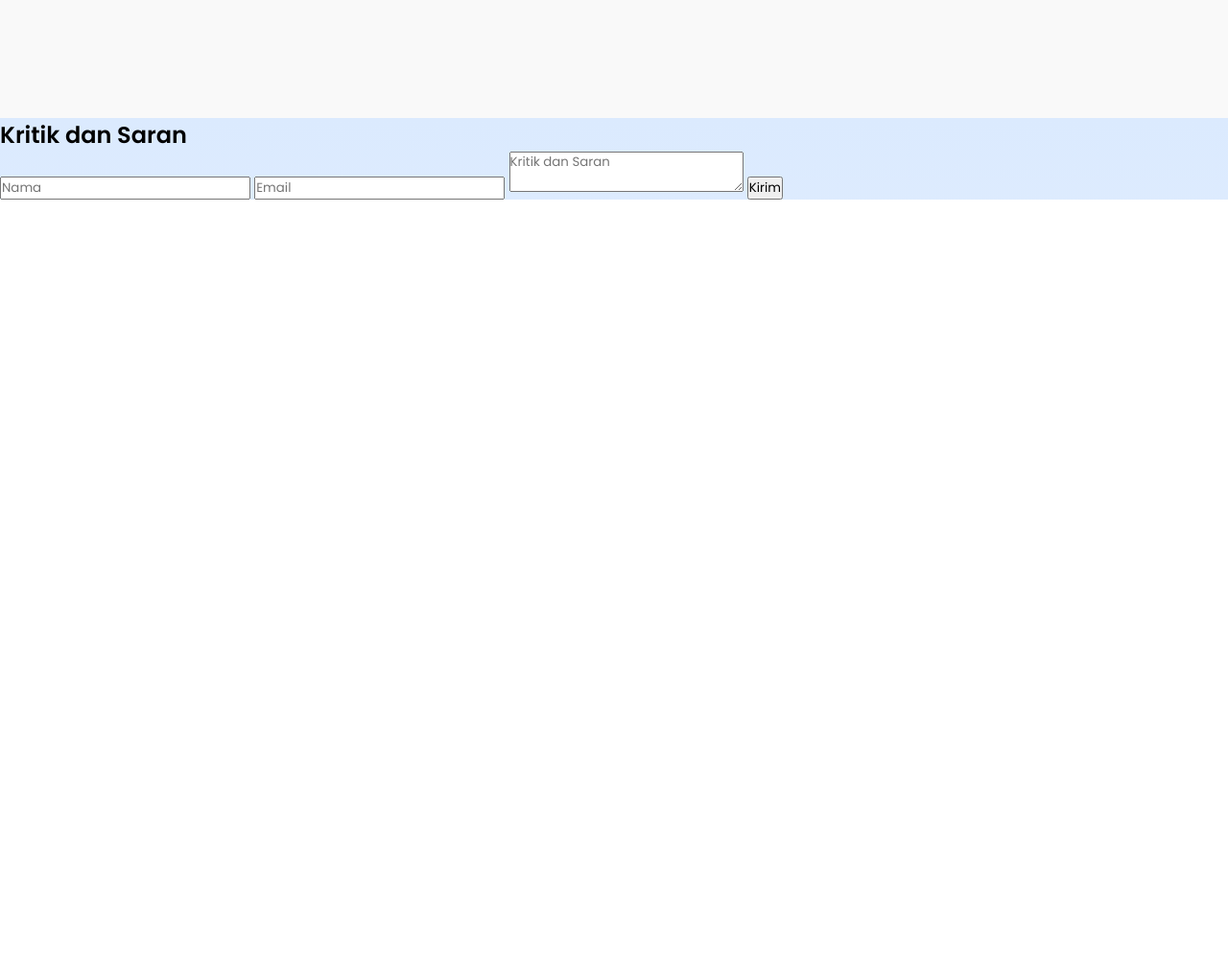
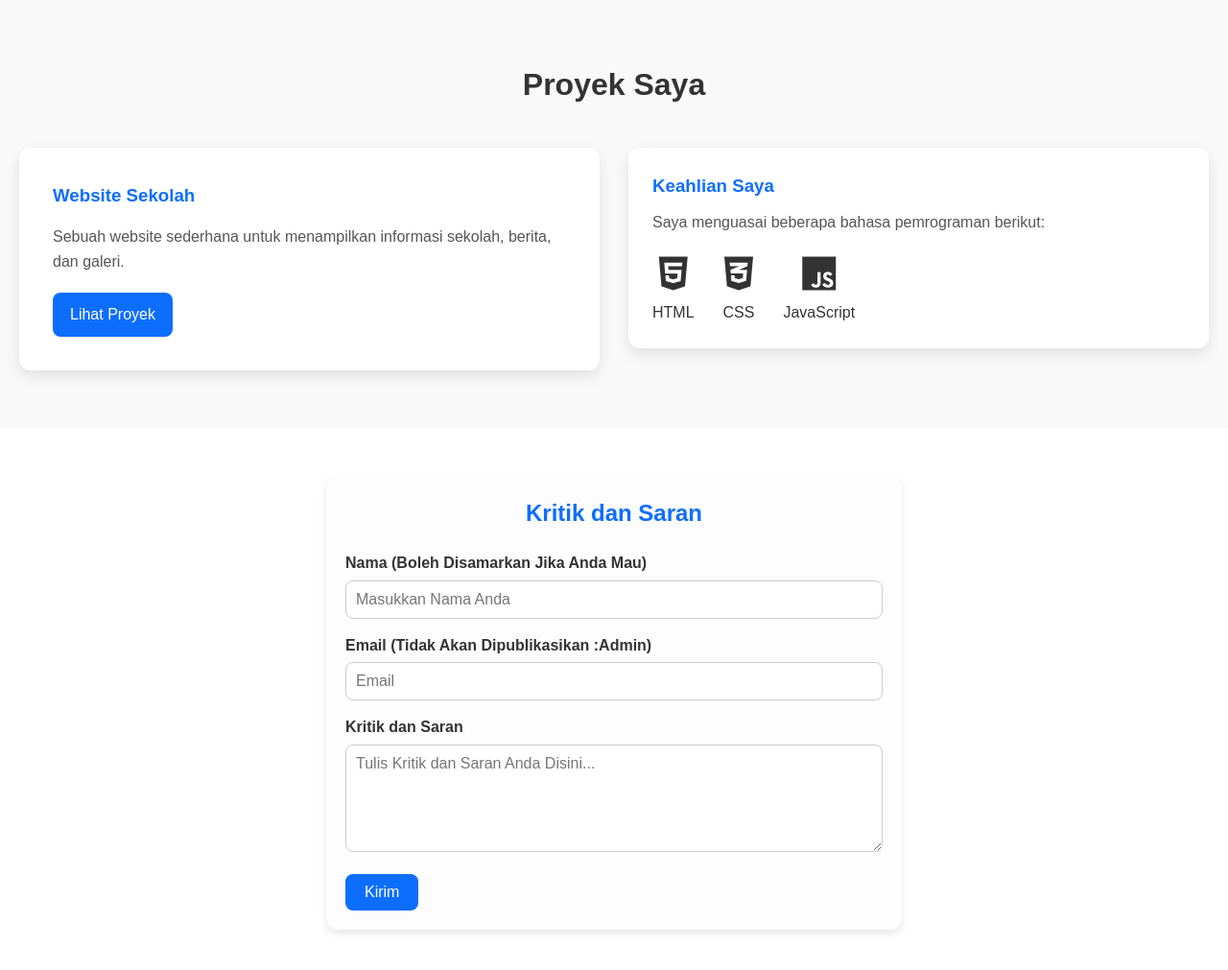
Before and after one commit to Symphony08/portofolio-Akmal, a plain HTML site: page index.html in a window 1280 px wide. Shown: the part 1477-2488 px from the top of the page at 96% size. Before the commit the page ends 1685 px from the top, so only its background shows below. Drawn offline with nearby package versions, Linux system fonts and the light colour scheme.

Commit message:
Enhance website structure and styling: add FontAwesome, update navigation links, and improve project and feedback sections

```diff
--- a/assets/css/style.css
+++ b/assets/css/style.css
@@ -1,5 +1,103 @@
 /* Google Fonts - Poppins */
 @import url("https://fonts.googleapis.com/css2?family=Poppins:wght@300;400;500;600&display=swap");
+
+/* NAVBAR ----- RESPONSIF */
+  /* Reset dasar */
+  * {
+    margin: 0;
+    padding: 0;
+    box-sizing: border-box;
+    font-family: Poppins, sans-serif;
+  }
+  body {
+    height: 200vh; /* biar bisa di-scroll untuk demo */
+    background: linear-gradient(to bottom, #dbeafe, #fff);
+  }
+
+  /* === NAVBAR === */
+  .navbar {
+    position: fixed;
+    top: 0;
+    left: 0;
+    width: 100%;
+    padding: 15px 30px;
+    display: flex;
+    justify-content: center; /* menu di tengah */
+    align-items: center;
+    backdrop-filter: blur(10px); /* efek blur */
+    background: rgba(255, 255, 255, 0.6); /* putih semi-transparan */
+    z-index: 1000;
+  }
+  .nav-links {
+    list-style: none;
+    display: flex;
+    gap: 30px;
+  }
+  .nav-links li a {
+    text-decoration: none;
+    font-size: 18px;
+    color: #000;
+    transition: color 0.3s;
+  }
+  .nav-links li a:hover {
+    color: #0d6efd;
+  }
+
+  /* Hamburger (hidden di desktop) */
+  .hamburger {
+    display: none;
+    font-size: 26px;
+    cursor: pointer;
+    position: absolute;
+    right: 20px;
+    color: #000;
+  }
+
+  /* === SIDEBAR (untuk mobile) === */
+  .sidebar {
+    position: fixed;
+    top: 0;
+    left: -250px; /* sembunyi */
+    width: 250px;
+    height: 100%;
+    background: rgba(255, 255, 255, 0.95);
+    backdrop-filter: blur(10px);
+    padding-top: 60px;
+    transition: left 0.3s ease;
+    z-index: 999;
+  }
+  .sidebar ul {
+    list-style: none;
+    padding: 0;
+  }
+  .sidebar ul li {
+    margin: 20px 0;
+    text-align: center;
+  }
+  .sidebar ul li a {
+    text-decoration: none;
+    font-size: 20px;
+    color: #000;
+  }
+  .sidebar ul li a:hover {
+    color: #0d6efd;
+  }
+
+  /* Saat sidebar aktif */
+  .sidebar.active {
+    left: 0;
+  }
+
+  /* === RESPONSIVE === */
+  @media (max-width: 768px) {
+    .nav-links {
+      display: none; /* hide menu utama */
+    }
+    .hamburger {
+      display: block; /* tampilkan hamburger */
+    }
+  }
+
 
 /* Landing Page ----- PORTOFOLIO SEDERHANA */
   /* HOME */
@@ -55,9 +153,39 @@
     color: #fff;
   }
 
+  /* SWIPPER BUTTON CSS (HOME)*/
+  .nav-btn {
+    height: 50px;
+    width: 50px;
+    border-radius: 50%;
+    background: rgba(255, 255, 255, 0.3);
+  }
+  .nav-btn:hover {
+    background: rgba(255, 255, 255, 0.4);
+  }
+  .swiper-button-next {
+    right: 50px;
+  }
+  .swiper-button-prev {
+    left: 50px;
+  }
+  .nav-btn::before,
+  .nav-btn::after {
+    font-size: 25px;
+    color: #fff;
+  }
+  @media screen and (max-width: 768px) {
+    .nav-btn {
+      visibility: hidden;
+    }
+    .swiper-pagination-bullet {
+      visibility: visible;
+    }
+  }
+
   /* ABOUT ME */
   .landing {
-  height: 100vh;
+    height: 85vh;
     display: flex;
     align-items: center;
     justify-content: center;
@@ -124,139 +252,189 @@
   }
 
   /* KEAHLIAN & PROYEK SAYA */
+  .proyek-section {
+    padding: 60px 20px;
+    background: #f9f9f9;
+    font-family: "Poppins", sans-serif;
+  }
+  .proyek-section .section-title {
+    text-align: center;
+    font-size: 2rem;
+    font-weight: 700;
+    margin-bottom: 40px;
+    color: #333;
+  }
+  .content-wrapper {
+    display: grid;
+    grid-template-columns: 1fr 1fr;
+    gap: 30px;
+    align-items: start;
+  }
 
+  /* Card Proyek */
+  .proyek-card {
+    background: #fff;
+    border-radius: 12px;
+    padding: 35px;
+    box-shadow: 0 6px 15px rgba(0, 0, 0, 0.1);
+    transition: transform 0.3s ease;
+  }
+  .proyek-card:hover {
+    transform: translateY(-5px);
+  }
+  .proyek-card h3 {
+    margin-bottom: 15px;
+    color: #0d6efd;
+  }
+  .proyek-card p {
+    margin-bottom: 20px;
+    line-height: 1.6;
+    color: #555;
+  }
+  .btn-proyek {
+    display: inline-block;
+    padding: 10px 18px;
+    background: #0d6efd;
+    color: #fff;
+    border-radius: 8px;
+    text-decoration: none;
+    transition: background 0.3s ease;
+  }
+  .btn-proyek:hover {
+    background: #084298;
+  }
 
-/* SWIPPER BUTTON CSS */
-.nav-btn {
-  height: 50px;
-  width: 50px;
-  border-radius: 50%;
-  background: rgba(255, 255, 255, 0.3);
+  /* Skill List */
+  .skill-list {
+    background: #fff;
+    border-radius: 12px;
+    padding: 25px;
+    box-shadow: 0 6px 15px rgba(0, 0, 0, 0.1);
+    transition: transform 0.3s ease;
   }
-.nav-btn:hover {
-  background: rgba(255, 255, 255, 0.4);
+  .skill-list:hover {
+  transform: translateY(-5px);
   }
-.swiper-button-next {
-  right: 50px;
+  .skill-list h3 {
+    margin-bottom: 10px;
+    color: #0d6efd;
   }
-.swiper-button-prev {
-  left: 50px;
+  .skill-list p {
+    margin-bottom: 20px;
+    color: #555;
   }
-.nav-btn::before,
-.nav-btn::after {
-  font-size: 25px;
-  color: #fff;
+
+  /* icons */
+  .icons {
+    display: flex;          /* supaya ikon-ikon sejajar */
+    gap: 30px;              /* jarak antar ikon */
+    justify-content: flex-start; /* bisa juga center */
   }
-@media screen and (max-width: 768px) {
-  .nav-btn {
-    visibility: hidden;
+  .skill-item {
+    display: flex;
+    flex-direction: column; /* ikon di atas, teks di bawah */
+    align-items: center;
+    font-size: 1rem;
+    color: #333;
   }
-  .swiper-pagination-bullet {
-    visibility: visible;
+  .skill-item i {
+    font-size: 2.5rem;
+    margin-bottom: 8px;
+    transition: color 0.3s ease, transform 0.3s ease;
+  }
+  .skill-item i:hover {
+    color: #0d6efd;
+    transform: scale(1.2);
+  }
+
+  /* Responsif untuk HP */
+  @media (max-width: 768px) {
+    .content-wrapper {
+      grid-template-columns: 1fr;
     }
   }
 
-/* NAVBAR ----- RESPONSIF */
-/* Reset dasar */
+  /* KRITIK dan SARAN */
+  /* Reset sederhana */
   * {
     margin: 0;
     padding: 0;
     box-sizing: border-box;
+    font-family: Arial, sans-serif;
+  }
+  body {
+    background-color: #f9f9f9;
+    color: #333;
+    line-height: 1.6;
+  }
+  /* Section Kritik & Saran */
+  .kritik-saran {
+    padding: 50px 20px;
+    background: #fff;
+  }
+  .kritik-saran-container {
+    max-width: 600px;
+    margin: 0 auto;
+    padding: 20px;
+    background: #fdfdfd;
+    border-radius: 12px;
+    box-shadow: 0 4px 8px rgba(0,0,0,0.1);
+  }
+  .kritik-saran h2 {
+    text-align: center;
+    margin-bottom: 20px;
+    color: #0d6efd;
+  }
+  /* Form styling */
+  form label {
+    display: block;
+    margin-bottom: 5px;
+    font-weight: 600;
+  }
+  form input,
+  form textarea {
+    width: 100%;
+    padding: 10px;
+    margin-bottom: 15px;
+    border: 1px solid #ccc;
+    border-radius: 8px;
+    font-size: 16px;
+  }
+  form textarea {
+    resize: vertical;
+    min-height: 100px;
+  }
+  form .btn {
+    display: inline-block;
+    background-color: #0d6efd;
+    color: #fff;
+    padding: 10px 20px;
+    border: none;
+    border-radius: 8px;
+    cursor: pointer;
+    font-size: 16px;
+    transition: 0.3s;
+  }
+  form .btn:hover {
+    background-color: #084298;
   }
 
-body {
-  font-family: Arial, sans-serif;
-  height: 200vh; /* biar bisa di-scroll untuk demo */
-  background: linear-gradient(to bottom, #dbeafe, #fff);
+
+  /* Footer */
+    footer {
+      background: #0d6efd;
+      color: #fff;
+      text-align: center;
+      padding: 15px 10px;
+      margin-top: 30px;
+      font-size: 14px;
     }
-
-/* === NAVBAR === */
-.navbar {
-  position: fixed;
-  top: 0;
-  left: 0;
-  width: 100%;
-  padding: 15px 30px;
-  display: flex;
-  justify-content: center; /* menu di tengah */
-  align-items: center;
-  backdrop-filter: blur(10px); /* efek blur */
-  background: rgba(255, 255, 255, 0.6); /* putih semi-transparan */
-  z-index: 1000;
+    /* Responsif */
+    @media (max-width: 768px) {
+      .kritik-saran-container {
+        padding: 15px;
       }
-
-.nav-links {
-  list-style: none;
-  display: flex;
-  gap: 30px;
-}
-
-.nav-links li a {
-  text-decoration: none;
-  font-size: 18px;
-  color: #000;
-  transition: color 0.3s;
-}
-
-.nav-links li a:hover {
-  color: #0d6efd;
-}
-
-/* Hamburger (hidden di desktop) */
-.hamburger {
-  display: none;
-  font-size: 26px;
-  cursor: pointer;
-  position: absolute;
-  right: 20px;
-  color: #000;
-}
-
-/* === SIDEBAR (untuk mobile) === */
-.sidebar {
-  position: fixed;
-  top: 0;
-  left: -250px; /* sembunyi */
-  width: 250px;
-  height: 100%;
-  background: rgba(255, 255, 255, 0.95);
-  backdrop-filter: blur(10px);
-  padding-top: 60px;
-  transition: left 0.3s ease;
-  z-index: 999;
-}
-
-.sidebar ul {
-  list-style: none;
-  padding: 0;
-}
-
-.sidebar ul li {
-  margin: 20px 0;
-  text-align: center;
-}
-
-.sidebar ul li a {
-  text-decoration: none;
+      .kritik-saran h2 {
         font-size: 20px;
-  color: #000;
-}
-
-.sidebar ul li a:hover {
-  color: #0d6efd;
-}
-
-/* Saat sidebar aktif */
-.sidebar.active {
-  left: 0;
-}
-
-/* === RESPONSIVE === */
-@media (max-width: 768px) {
-  .nav-links {
-    display: none; /* hide menu utama */
-  }
-  .hamburger {
-    display: block; /* tampilkan hamburger */
       }
     }
--- a/index.html
+++ b/index.html
@@ -12,18 +12,18 @@
     <link rel="stylesheet" href="assets/css/style.css" />
     <!-- JS -->
     <script src="assets/js/script.js" defer></script>
-    <!-- Images -->
-    <link rel="img" href="assets/images" />
+    <!-- FontAwesome (wajib untuk icon) -->
+    <link rel="stylesheet" href="https://cdnjs.cloudflare.com/ajax/libs/font-awesome/6.5.0/css/all.min.css">
+
 
   </head>
-  <body>
-
+<body>
 <!-- Navbar -->
 <nav class="navbar">
   <ul class="nav-links">
     <li><a href="#home">Home</a></li>
     <li><a href="#about">About Me</a></li>
-    <li><a href="#">Proyek Saya</a></li>
+    <li><a href="#keahlian">Proyek Saya</a></li>
     <li><a href="#kritik">Kritik dan Saran</a></li>
   </ul>
   <div class="hamburger" id="hamburger">
@@ -35,7 +35,7 @@
   <ul>
     <li><a href="#home">Home</a></li>
     <li><a href="#about">About Me</a></li>
-    <li><a href="#">Proyek Saya</a></li>
+    <li><a href="#keahlian">Proyek Saya</a></li>
     <li><a href="#kritik">Kritik dan Saran</a></li>
   </ul>
 </div>
@@ -75,6 +75,7 @@
     <div class="swiper-button-prev nav-btn"></div>
     <div class="swiper-pagination"></div>
   </section>
+
   <!-- About Me -->
   <section class="landing" id="about">
     <div class="landing-container">
@@ -91,17 +92,60 @@
       </div>
     </div>
   </section>
+
+  <!-- Proyek Saya -->
+  <section id="proyek" class="proyek-section">
+    <div class="container">
+      <h2 class="section-title">Proyek Saya</h2>
+      <div class="content-wrapper">
+
+        <!-- Bagian Kiri: Proyek -->
+        <div class="proyek-card">
+          <h3>Website Sekolah</h3>
+          <p>Sebuah website sederhana untuk menampilkan informasi sekolah, berita, dan galeri.</p>
+          <a href="#" class="btn-proyek">Lihat Proyek</a>
+        </div>
+
+  <!-- Bagian Kanan: Skill -->
+  <div class="skill-list">
+    <h3>Keahlian Saya</h3>
+    <p>Saya menguasai beberapa bahasa pemrograman berikut:</p>
+    <div class="icons">
+      <div class="skill-item">
+        <i class="fab fa-html5"></i>
+        <span>HTML</span>
+      </div>
+      <div class="skill-item">
+        <i class="fab fa-css3-alt"></i>
+        <span>CSS</span>
+      </div>
+      <div class="skill-item">
+        <i class="fab fa-js"></i>
+        <span>JavaScript</span>
+      </div>
+    </div>
+  </div>
+  </section>
+
+
   <!-- Kritik dan Saran -->
   <section class="kritik-saran" id="kritik">
     <div class="kritik-saran-container">
       <h2>Kritik dan Saran</h2>
+
       <form action="#">
-        <input type="text" placeholder="Nama" required />
-        <input type="email" placeholder="Email" required />
-        <textarea placeholder="Kritik dan Saran" required></textarea>
+        <label for="nama">Nama (Boleh Disamarkan Jika Anda Mau)</label>
+          <input type="text" id="nama" name="nama" placeholder="Masukkan Nama Anda" required>
+        <label for="email">Email (Tidak Akan Dipublikasikan :Admin)</label>
+          <input type="email" id="email" name="email" placeholder="Email" required>
+        <label for="kritik-saran">Kritik dan Saran</label>
+          <textarea id="kritik-saran" name="kritik-saran" rows="5"
+          placeholder="Tulis Kritik dan Saran Anda Disini..." required></textarea>
         <button type="submit" class="btn">Kirim</button>
       </form>
+
     </div>
+  </section>
 
   <!-- Swiper JS -->
   <script src="https://cdn.jsdelivr.net/npm/swiper@11/swiper-bundle.min.js"></script>
```
Lines whose indentation alone changed are shown as unchanged.
